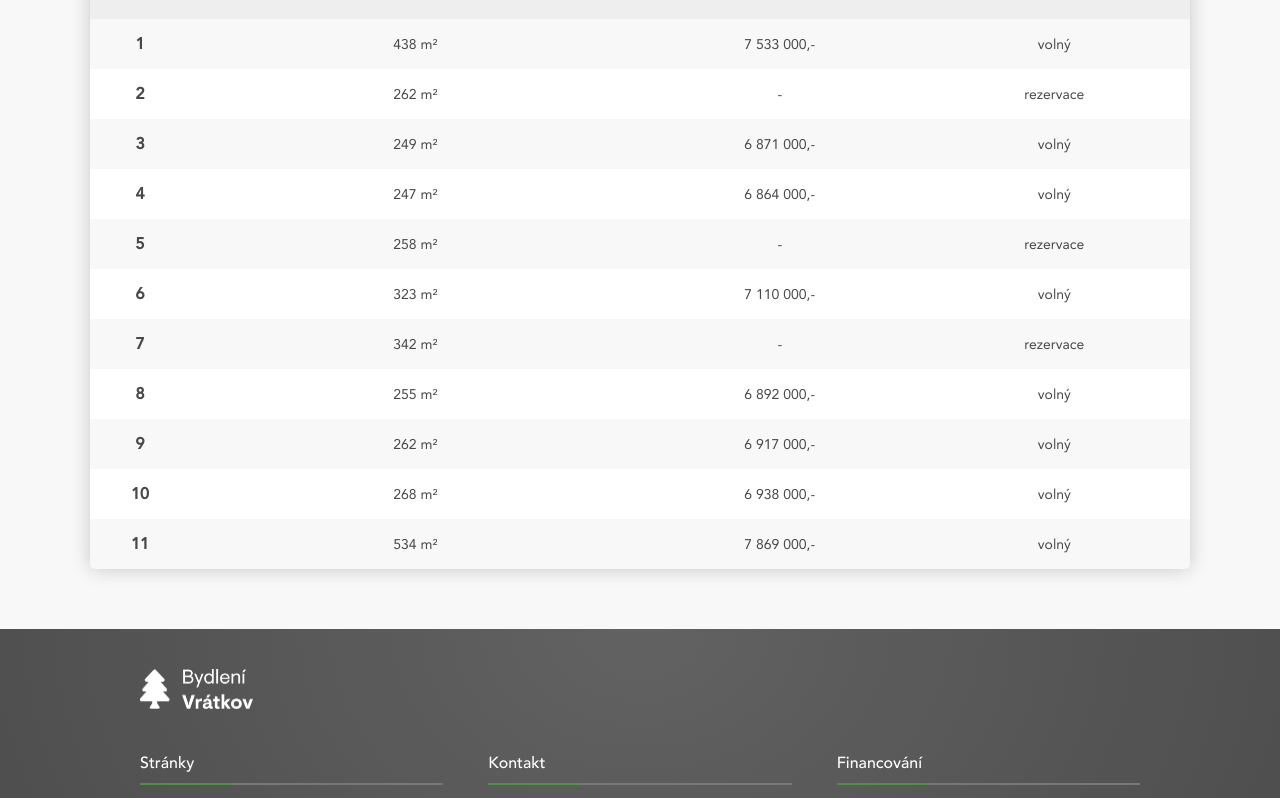
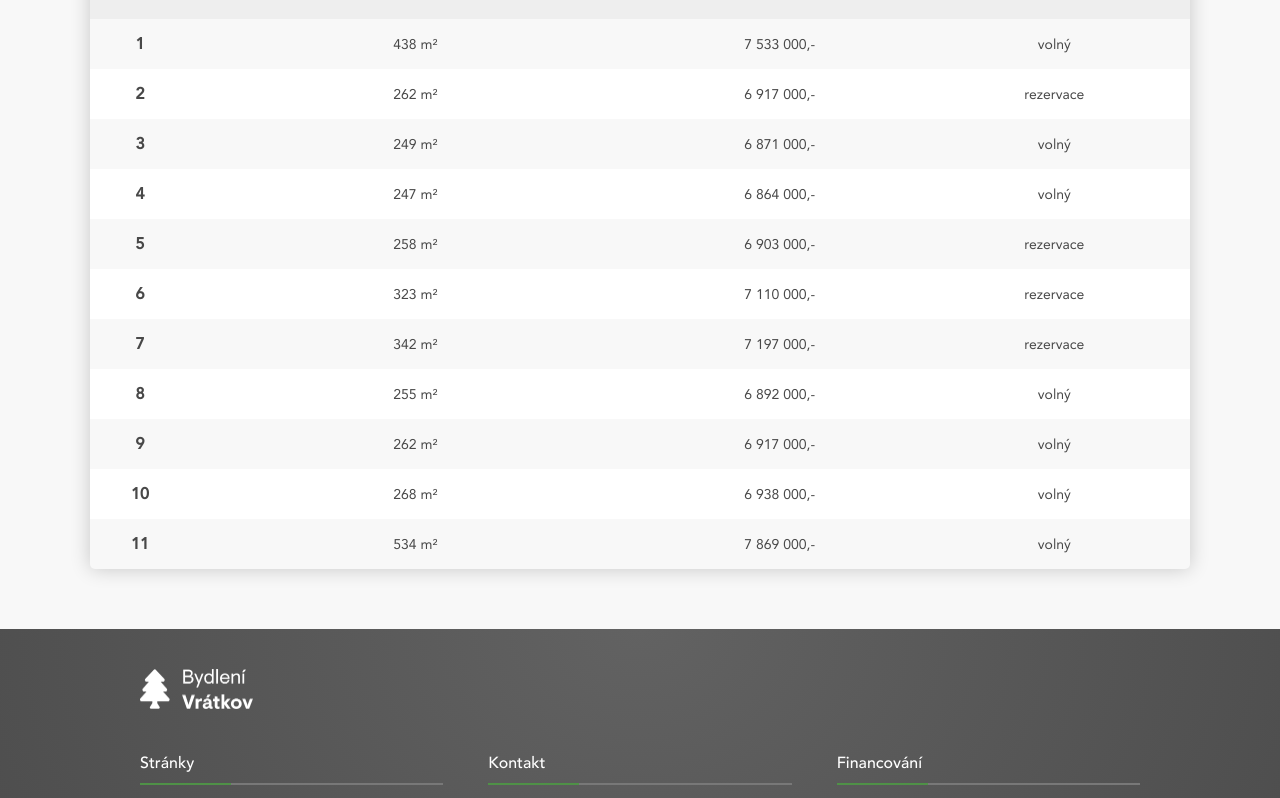
Before and after one commit to StyvekDrtic/bydleniVratkov, a Jekyll site: the page built from ceny.html, in a window 1280 px wide. Shown: the part 471-1269 px from the top of the page. Built offline with Jekyll 4.4.1, drawn with Linux system fonts in a browser that asks for light colours.

Commit message:
rezervace 6

```diff
--- a/_includes/tabulka.html
+++ b/_includes/tabulka.html
@@ -18,8 +18,7 @@
     <tr>
       <th>2</th>
       <td>262</td>
-      <!-- <td>6 917 000,-</td> -->
-      <td>-</td>
+      <td>6 917 000,-</td>
       <td>rezervace</td>
     </tr>
 
@@ -40,8 +39,7 @@
     <tr>
       <th>5</th>
       <td>258</td>
-      <!-- <td>6 903 000,-</td> -->
-      <td>-</td>
+      <td>6 903 000,-</td>
       <td>rezervace</td>
     </tr>
 
@@ -49,15 +47,17 @@
       <th>6</th>
       <td>323</td>
       <td>7 110 000,-</td>
-      <td>volný</td>
+      <!-- <td>volný</td> -->
+      <td>rezervace</td>
+
     </tr>
 
     <tr>
       <th>7</th>
       <td>342</td>
-      <!-- <td>7 197 000,-</td>
-      <td>volný</td> -->
-      <td>-</td>
+       <td>7 197 000,-</td>
+      <!--<td>volný</td> -->
+      <!-- <td>-</td> -->
       <td>rezervace</td>
     </tr>
 
```
Also changed, not shown: 1 other file.
